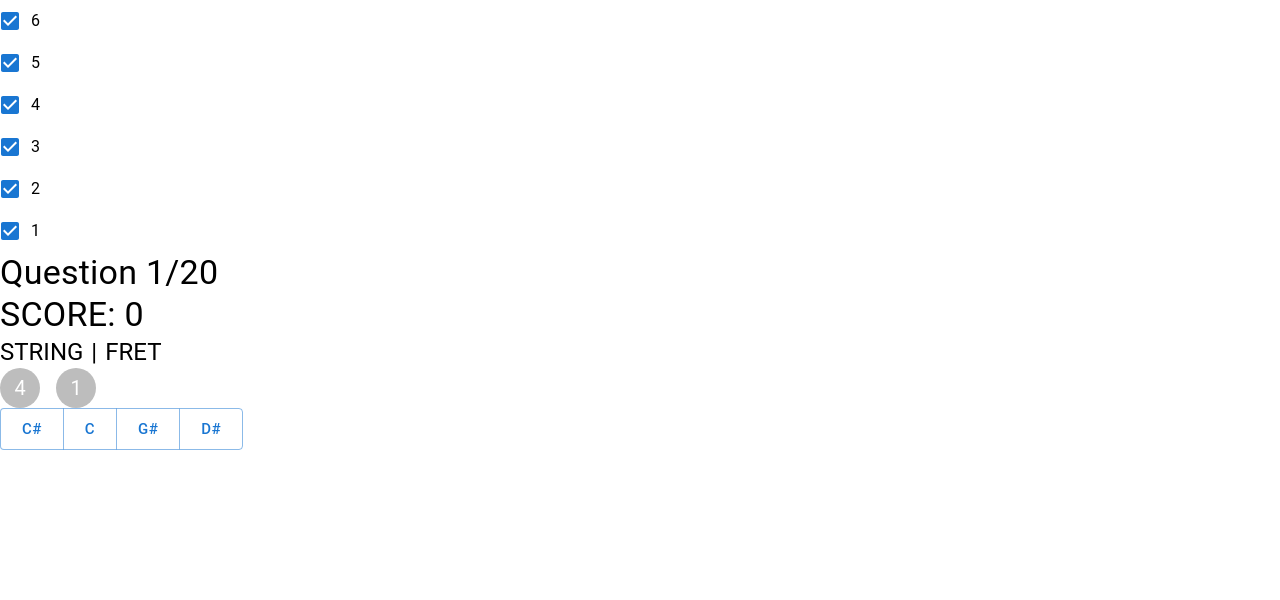
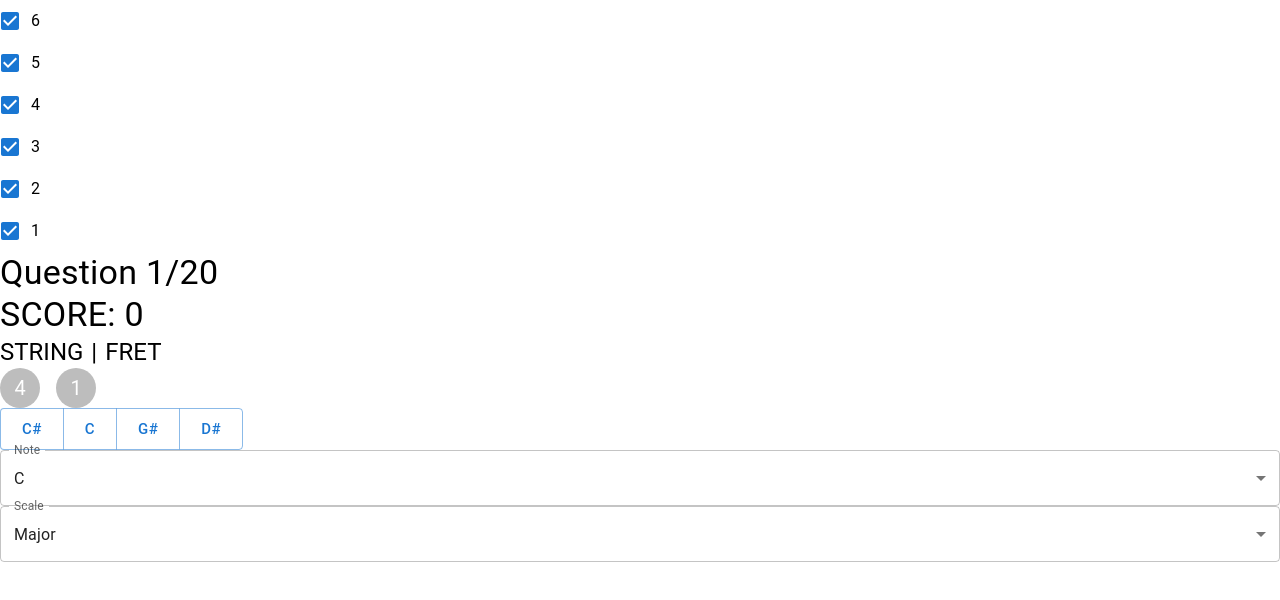
Before and after one commit to andrewdaoust/guitar-teacher, a React (Create React App) app: page / in a window 1280 px wide. Shown: the top 600 px of the page. Built offline with nearby package versions, Linux system fonts and the light colour scheme.

Commit message:
Adding to app

```diff
--- a/src/App.js
+++ b/src/App.js
@@ -1,4 +1,5 @@
 import { Quiz } from "./components/Quiz.tsx";
+import { ScaleReference } from "./components/Scale.tsx";
 
 function App() {
   return (
@@ -18,6 +19,7 @@ function App() {
         </a>
       </header> */}
       <Quiz />
+      <ScaleReference />
     </div>
   );
 }
--- /dev/null
+++ b/src/components/Scale.tsx
@@ -0,0 +1,65 @@
+import React from "react";
+import { useState } from "react";
+import * as notes from "../lib/notes.ts";
+import * as scales from "../lib/scale.ts";
+
+import Box from "@mui/material/Box";
+import InputLabel from "@mui/material/InputLabel";
+import MenuItem from "@mui/material/MenuItem";
+import FormControl from "@mui/material/FormControl";
+import Select, { SelectChangeEvent } from "@mui/material/Select";
+
+export function ScaleReference() {
+  const [note, setNote] = useState("C");
+  const [scaleType, setScaleType] = useState("Major");
+
+  const handleNoteChange = (event: SelectChangeEvent) => {
+    setNote(event.target.value as string);
+  };
+
+  const handleScaleChange = (event: SelectChangeEvent) => {
+    setNote(event.target.value as string);
+  };
+
+  return (
+    <Box sx={{ minWidth: 120 }}>
+      <FormControl fullWidth>
+        <InputLabel id="note-label">Note</InputLabel>
+        <Select
+          labelId="note-label"
+          id="note"
+          value={note}
+          label="Note"
+          onChange={handleNoteChange}
+        >
+          <MenuItem value={notes.NOTES[0]}>{notes.NOTES[0]}</MenuItem>
+          <MenuItem value={notes.NOTES[1]}>{notes.NOTES[1]}</MenuItem>
+          <MenuItem value={notes.NOTES[2]}>{notes.NOTES[2]}</MenuItem>
+          <MenuItem value={notes.NOTES[3]}>{notes.NOTES[3]}</MenuItem>
+          <MenuItem value={notes.NOTES[4]}>{notes.NOTES[4]}</MenuItem>
+          <MenuItem value={notes.NOTES[5]}>{notes.NOTES[5]}</MenuItem>
+          <MenuItem value={notes.NOTES[6]}>{notes.NOTES[6]}</MenuItem>
+          <MenuItem value={notes.NOTES[7]}>{notes.NOTES[7]}</MenuItem>
+          <MenuItem value={notes.NOTES[8]}>{notes.NOTES[8]}</MenuItem>
+          <MenuItem value={notes.NOTES[9]}>{notes.NOTES[9]}</MenuItem>
+          <MenuItem value={notes.NOTES[10]}>{notes.NOTES[10]}</MenuItem>
+          <MenuItem value={notes.NOTES[11]}>{notes.NOTES[11]}</MenuItem>
+        </Select>
+      </FormControl>
+
+      <FormControl fullWidth>
+        <InputLabel id="scale-label">Scale</InputLabel>
+        <Select
+          labelId="scale-label"
+          id="scale"
+          value={scaleType}
+          label="Scale"
+          onChange={handleScaleChange}
+        >
+          <MenuItem value={"Major"}>Major</MenuItem>
+          <MenuItem value={"Minor"}>Minor</MenuItem>
+        </Select>
+      </FormControl>
+    </Box>
+  );
+}
--- a/src/lib/notes.ts
+++ b/src/lib/notes.ts
@@ -1,4 +1,4 @@
-const NOTES = [
+export const NOTES = [
   "A",
   "A#",
   "B",
```
Also changed, not shown: src/lib/scales.ts (added, +19 -0 lines).
